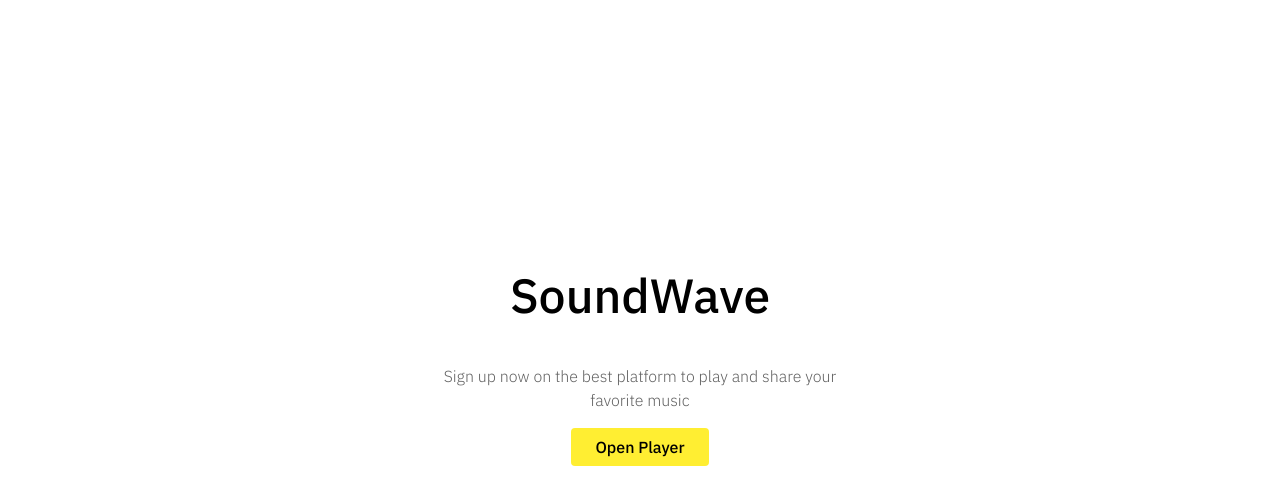
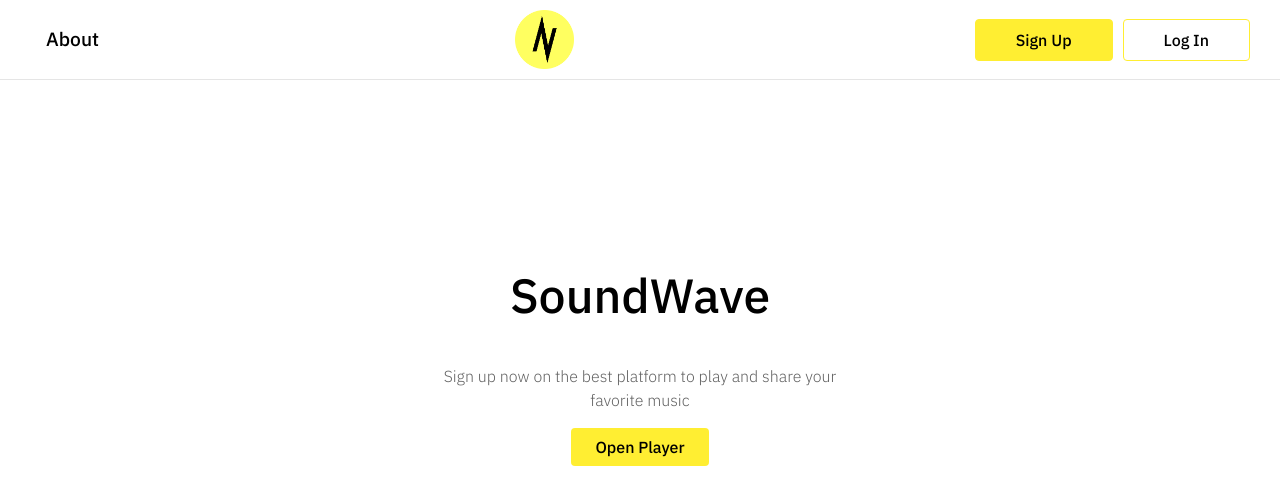
Before and after one commit to SoundWavePF/client, a React (Create React App) app: page / in a window 1280 px wide. Shown: the top 504 px of the page. Built offline with nearby package versions, Linux system fonts and the light colour scheme.

Commit message:
refactor(landing): added navbar

```diff
--- a/src/App.tsx
+++ b/src/App.tsx
@@ -3,7 +3,6 @@ import { Routes, Route } from "react-router";
 import "./App.css";
 import Landing from './components/views/Landing/Landing'
 import 'bootstrap/dist/css/bootstrap.min.css';
-import TestBootstrap from './components/TestBootstrap';
 
 function App() {
   return (
--- a/src/components/views/Landing/Landing.tsx
+++ b/src/components/views/Landing/Landing.tsx
@@ -1,9 +1,11 @@
 import { Link } from 'react-router-dom';
 import styles from './Landing.module.css';
+import NavBar from '../../commons/NavBar/NavBar';
 
-export default function(){
+export default function Landing(){
   return(
     <div className={styles.containerBig}>
+      <NavBar />
       <div className={styles.container}>
         <h1 className={styles.title}>SoundWave</h1>
         <p className={styles.p}>Sign up now on the best platform to play and share your favorite music</p>
```
